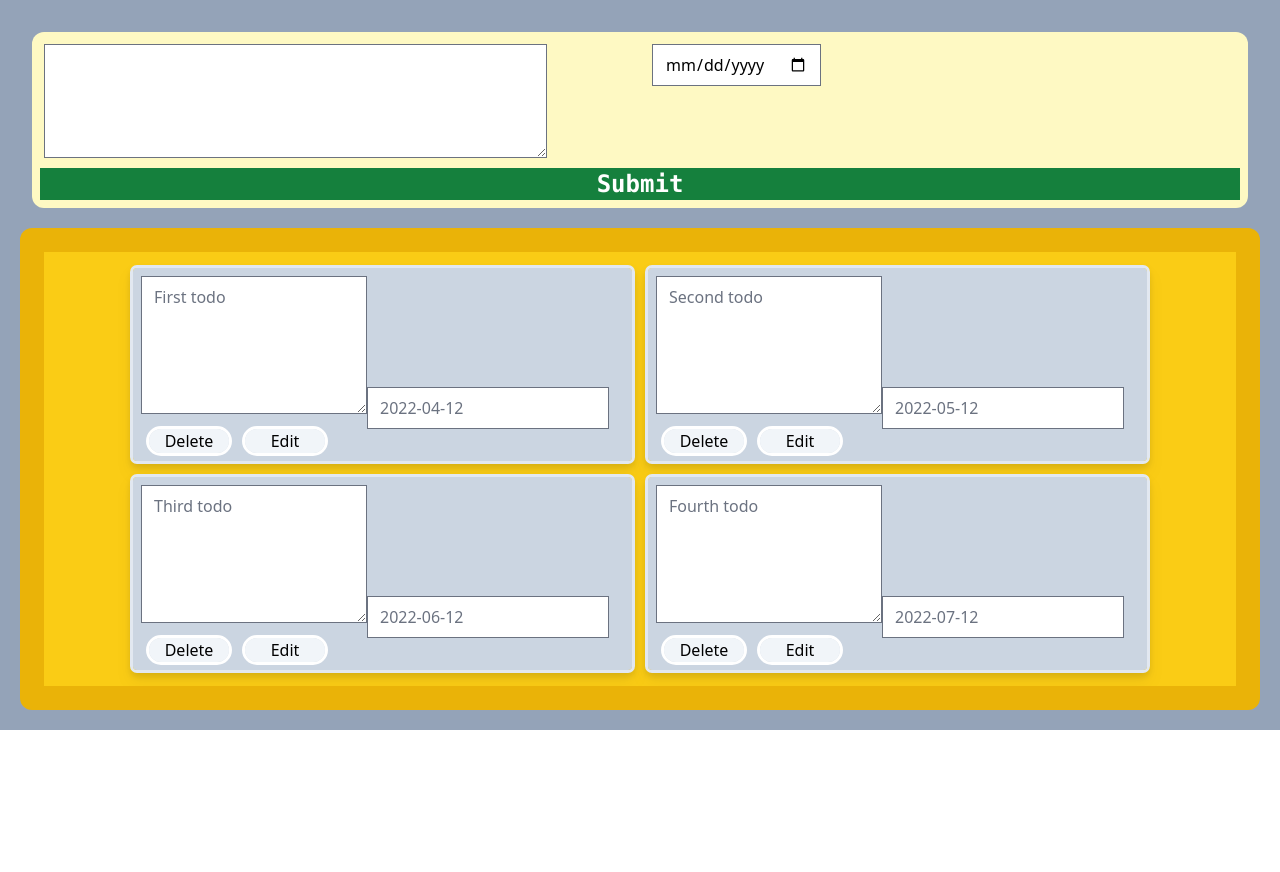
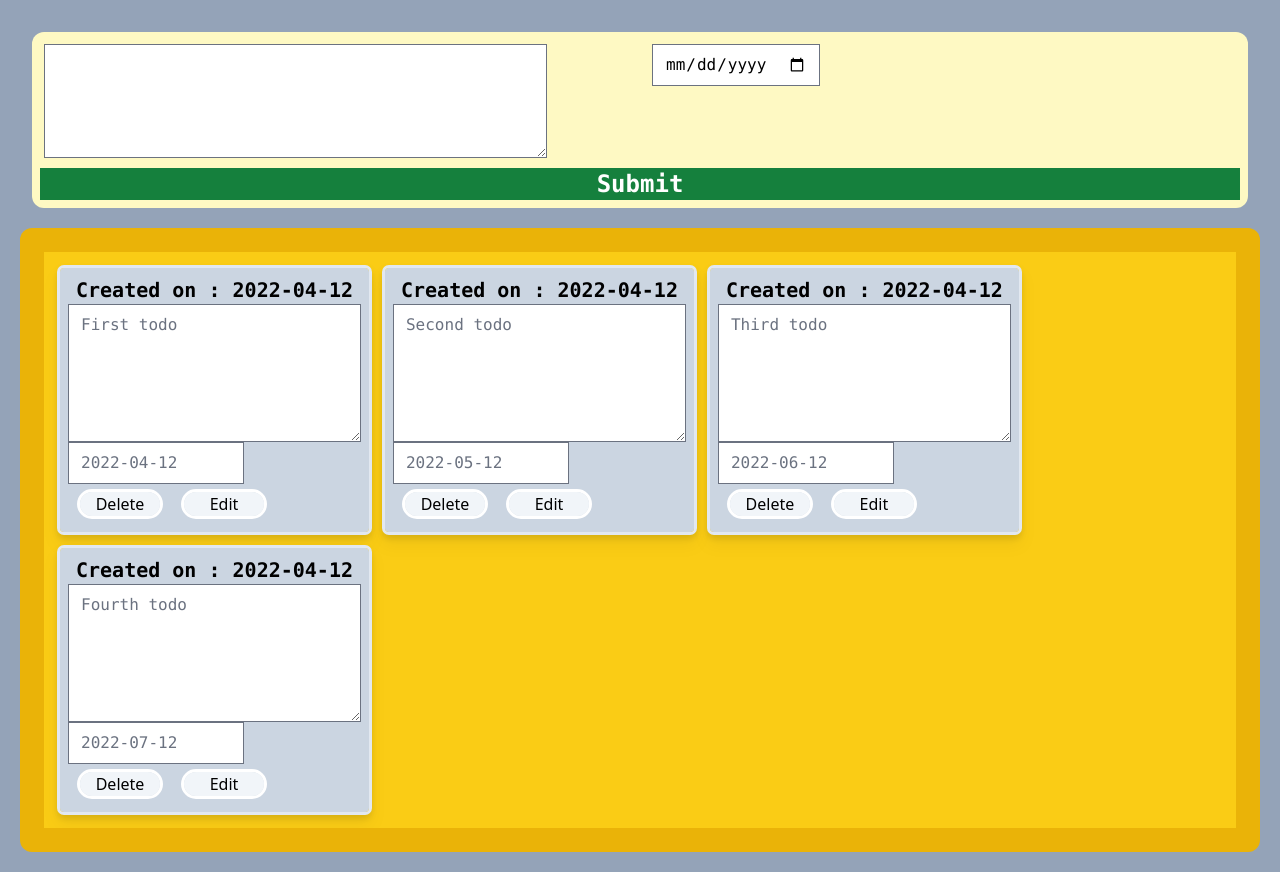
Before and after one commit to N-Amaral/react-todoApp, a React (Create React App) app in the folder todolist/: page / in a window 1280 px wide. Before the commit the page ends 800 px from the top, so only its background shows below. Built offline with nearby package versions, Linux system fonts and the light colour scheme.

Commit message:
A few styling changes

```diff
--- a/todolist/src/App.tsx
+++ b/todolist/src/App.tsx
@@ -1,5 +1,5 @@
 // eslint-disable-next-line @typescript-eslint/no-unused-vars
-import React, { useEffect, useState } from "react";
+import React, { useEffect, useRef, useState } from "react";
 import ListComponents from "./ListComponents";
 import InputComponents from "./InputComponents";
 import { state } from "./helper";
@@ -7,7 +7,7 @@ import { state } from "./helper";
 const App = () => {
   //startup list of to-do's
   const storage: string | null = localStorage.getItem("todoList");
-
+  const editedText: { current: string } = useRef("text");
   const [todoList, setTodoList] = useState(storage === null ? state : JSON.parse(storage));
 
   function updateLocalStorage(todoList: Array<Object>) {
@@ -15,6 +15,9 @@ const App = () => {
   }
   //allow submission of new to-do
   function newTodo() {
+    const currentDate = new Date();
+    let currDate = `${currentDate.getFullYear()}-${currentDate.getMonth() + 1}-${currentDate.getDate()}`;
+
     const textArea: NodeListOf<HTMLInputElement> = document.querySelectorAll("#todo-text");
     const dateArea: NodeListOf<HTMLInputElement> = document.querySelectorAll("#todo-date");
     const text: string = textArea[0].value;
@@ -25,7 +28,7 @@ const App = () => {
     }
 
     setTodoList((prevState: Array<Object>) => {
-      const updatedState = prevState.concat({ textValue: text, dateValue: date });
+      const updatedState = prevState.concat({ textValue: text, dateValue: date, createdOn: currDate });
       updateLocalStorage(updatedState);
       return updatedState;
     });
@@ -50,9 +53,9 @@ const App = () => {
   //allows for editing of selected to-do
   function editTodo(id: number) {
     const todos: NodeListOf<HTMLInputElement> = document.querySelectorAll(".todoListItem");
-    const textArea = todos[id].children[0];
-    const dateArea = todos[id].children[1];
-    const btns = todos[id].children[2].children;
+    const textArea = todos[id].children[1];
+    const dateArea = todos[id].children[2];
+    const btns = todos[id].children[3].children;
 
     btns[1].classList.add("hidden");
     btns[2].classList.remove("hidden");
@@ -66,9 +69,9 @@ const App = () => {
   //saves the previously selected for editing to-do
   function saveEditedTodo(id: number) {
     const todos: NodeListOf<HTMLInputElement> = document.querySelectorAll(".todoListItem");
-    const textArea = todos[id].children[0];
-    const dateArea = todos[id].children[1];
-    const btns = todos[id].children[2].children;
+    const textArea: Element = todos[id].children[1];
+    const dateArea = todos[id].children[2];
+    const btns = todos[id].children[3].children;
 
     btns[2].classList.add("hidden");
     btns[1].classList.remove("hidden");
--- a/todolist/src/InputComponents.tsx
+++ b/todolist/src/InputComponents.tsx
@@ -4,7 +4,7 @@ const DateInput = () => {
   return (
     <>
       <div className="date-wrapper basis-1/4 m-1">
-        <input className="form-input" type="date" name="todo-date" id="todo-date" />
+        <input className="form-input font-mono" type="date" name="todo-date" id="todo-date" />
       </div>
     </>
   );
--- a/todolist/src/ListComponents.tsx
+++ b/todolist/src/ListComponents.tsx
@@ -15,7 +15,7 @@ const ListItemBtns = (props: { id: number; delete: Function; edit: Function; sav
             props.delete(props.id);
           }}
         >
-          <button className="rounded-full bg-slate-100 outline outline-white w-20" type="submit">
+          <button className="mt-2 mb-2 mr-1 ml-1 rounded-full bg-slate-100 outline outline-white w-20" type="submit">
             Delete
           </button>
         </form>
@@ -30,7 +30,7 @@ const ListItemBtns = (props: { id: number; delete: Function; edit: Function; sav
             props.edit(props.id);
           }}
         >
-          <button className="rounded-full bg-slate-100 outline outline-white w-20" type="submit">
+          <button className="mt-2 mb-2 mr-1 ml-1 rounded-full bg-slate-100 outline outline-white w-20" type="submit">
             Edit
           </button>
         </form>
@@ -45,7 +45,7 @@ const ListItemBtns = (props: { id: number; delete: Function; edit: Function; sav
             props.save(props.id);
           }}
         >
-          <button className="rounded-full bg-slate-100 outline outline-white w-20 " type="submit">
+          <button className="rounded-full mt-2 mb-2 mr-1 ml-1 bg-slate-100 outline outline-white w-20" type="submit">
             Save
           </button>
         </form>
@@ -55,14 +55,21 @@ const ListItemBtns = (props: { id: number; delete: Function; edit: Function; sav
 };
 
 //Component for each to-do
-const ListItem = (props: { content: { textValue: string; dateValue: string }; id: number; delete: Function; edit: Function; save: Function }) => {
+const ListItem = (props: {
+  content: { textValue: string; dateValue: string; createdOn: string };
+  id: number;
+  delete: Function;
+  edit: Function;
+  save: Function;
+}) => {
   const memoValue = useMemo(() => props.content, [props.content]);
   return (
-    <li className="todoListItem m-2 p-2 bg-slate-300 rounded drop-shadow-lg outline outline-slate-200 hover:bg-slate-600" id={`${props.id}`}>
-      <textarea className="readTodoText" cols={20} rows={5} disabled placeholder={memoValue.textValue}></textarea>
+    <li className="todoListItem m-2 p-2 bg-slate-300 rounded drop-shadow-lg outline outline-slate-200 hover:bg-slate-600 grid " id={`${props.id}`}>
+      <span className="font-mono font-bold text-xl pr-1 pl-1 mr-1 ml-1">Created on : {props.content.createdOn}</span>
+      <textarea className="readTodoText font-mono " cols={20} rows={5} disabled placeholder={memoValue.textValue}></textarea>
       <input
         type="text"
-        className="readTodoDate w-1/2"
+        className="readTodoDate w-3/5 font-mono "
         disabled
         placeholder={memoValue.dateValue}
         onFocus={(e) => {
@@ -85,7 +92,7 @@ const List = (props: { content: Array<Object>; handleDelete: Function; handleEdi
   memoList.forEach((item: any, i) => {
     content.push(<ListItem content={item} id={i} key={i} delete={props.handleDelete} edit={props.handleEdit} save={props.handleSave} />);
   });
-  return <ul className="m-3 p-2 bg-yellow-400 flex flex-wrap flex-auto flex-row overflow-y-auto h-auto w-auto justify-center">{content}</ul>;
+  return <ul className="m-3 p-2 bg-yellow-400 flex flex-wrap flex-auto flex-row overflow-y-auto h-auto w-auto justify-start">{content}</ul>;
 };
 
 export default List;
--- a/todolist/src/helper.ts
+++ b/todolist/src/helper.ts
@@ -1,6 +1,6 @@
 export const state = [
-  { textValue: "First todo", dateValue: "2022-04-12" },
-  { textValue: "Second todo", dateValue: "2022-05-12" },
-  { textValue: "Third todo", dateValue: "2022-06-12" },
-  { textValue: "Fourth todo", dateValue: "2022-07-12" },
+  { textValue: "First todo", dateValue: "2022-04-12", createdOn: "2022-04-12" },
+  { textValue: "Second todo", dateValue: "2022-05-12", createdOn: "2022-04-12" },
+  { textValue: "Third todo", dateValue: "2022-06-12", createdOn: "2022-04-12" },
+  { textValue: "Fourth todo", dateValue: "2022-07-12", createdOn: "2022-04-12" },
 ];
```
